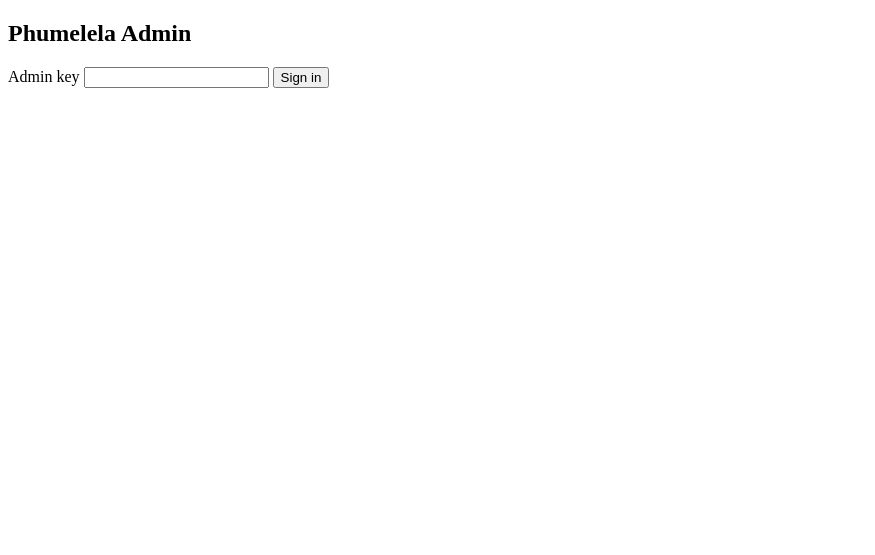
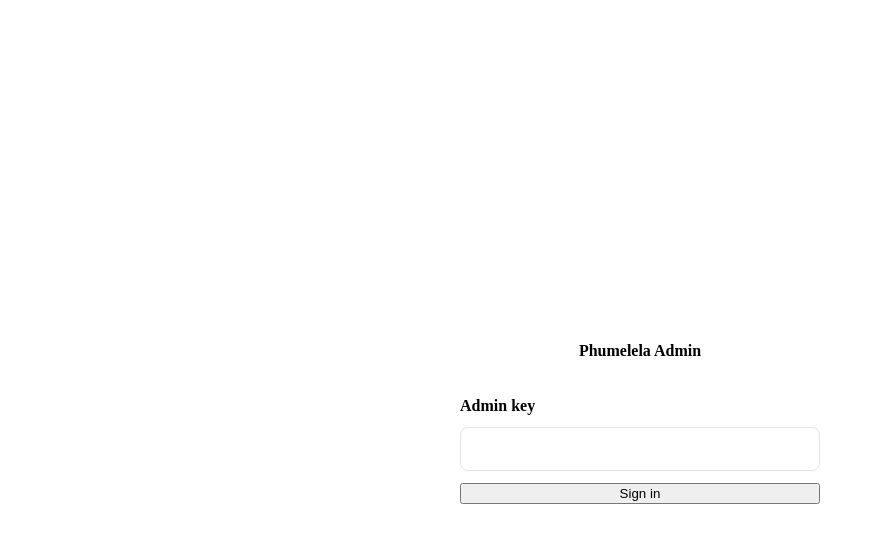
Before and after one commit to service-tech-web/phumelela-student-accommodation-system, a website built with Vite: page frontend/admin.html in a window 1280 px wide. Shown: the whole page, without its empty margins (0-875 px from the left). Built offline with nearby package versions, Linux system fonts and the light colour scheme; no server answers; a web font is replaced by a local one.

Commit message:
Add styles for admin login and sign-out button

```diff
--- a/frontend/admin.css
+++ b/frontend/admin.css
@@ -89,3 +89,56 @@ tbody tr {
 tbody tr:hover {
   background-color: #fafafa;
 }
+
+/* ---------- Sign-in screen ---------- */
+
+.admin-login {
+  min-height: 100vh;
+  display: flex;
+  flex-direction: column;
+  justify-content: center;
+  align-items: center;
+  gap: 1.5rem;
+  padding: 2rem 1.5rem;
+}
+
+.admin-login h1 {
+  font-size: var(--size-3xl);
+  font-weight: 700;
+}
+
+.admin-login form {
+  display: flex;
+  flex-direction: column;
+  gap: 0.75rem;
+  width: 100%;
+  max-width: 360px;
+}
+
+.admin-login label {
+  font-weight: 600;
+  font-size: var(--size-sm);
+}
+
+.admin-login input {
+  padding: 0.75rem 1rem;
+  border: 1px solid #e5e5e5;
+  border-radius: 8px;
+  font: inherit;
+}
+
+.admin-login input:focus {
+  outline: 2px solid var(--primary);
+  outline-offset: 1px;
+}
+
+.admin-login .admin-status {
+  min-height: 1.25rem;
+  margin-bottom: 0;
+}
+
+/* ---------- Sign-out button ---------- */
+
+.admin-header .sec-btn {
+  margin-top: 1rem;
+}
```
